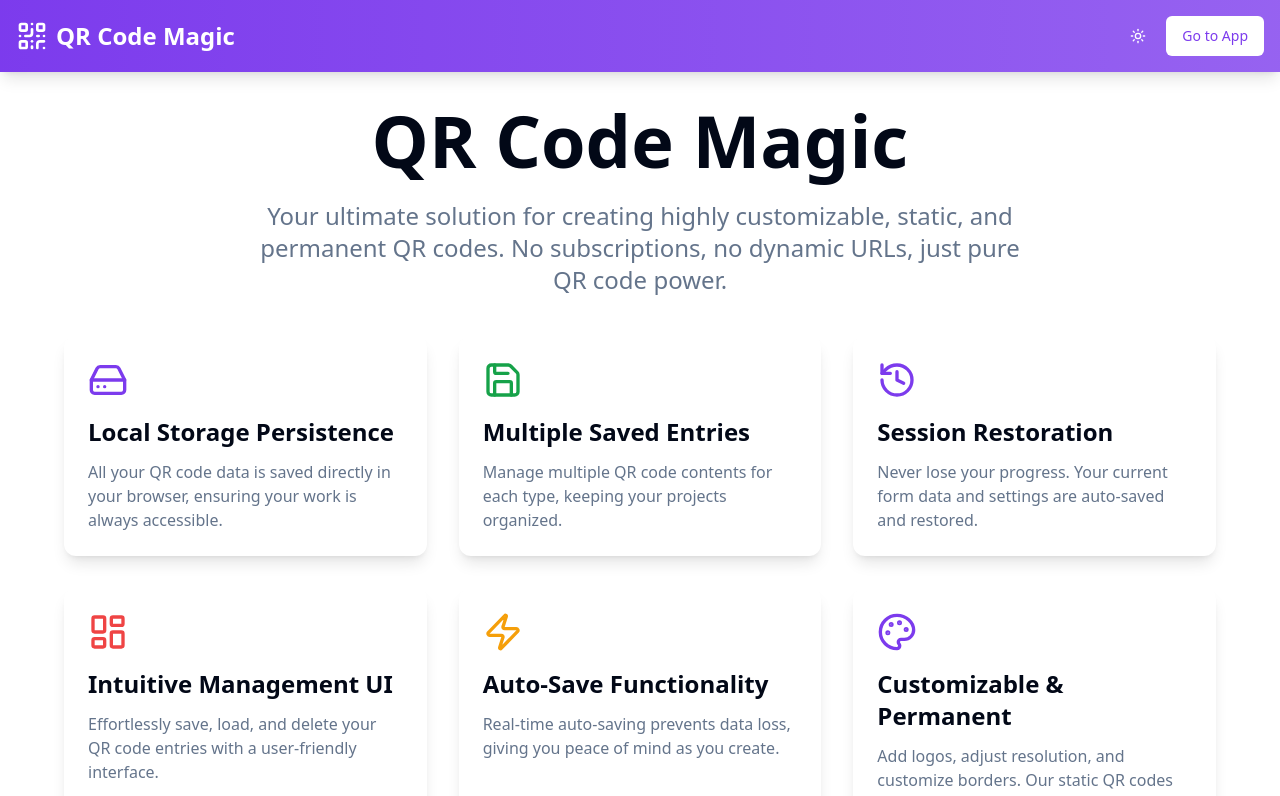
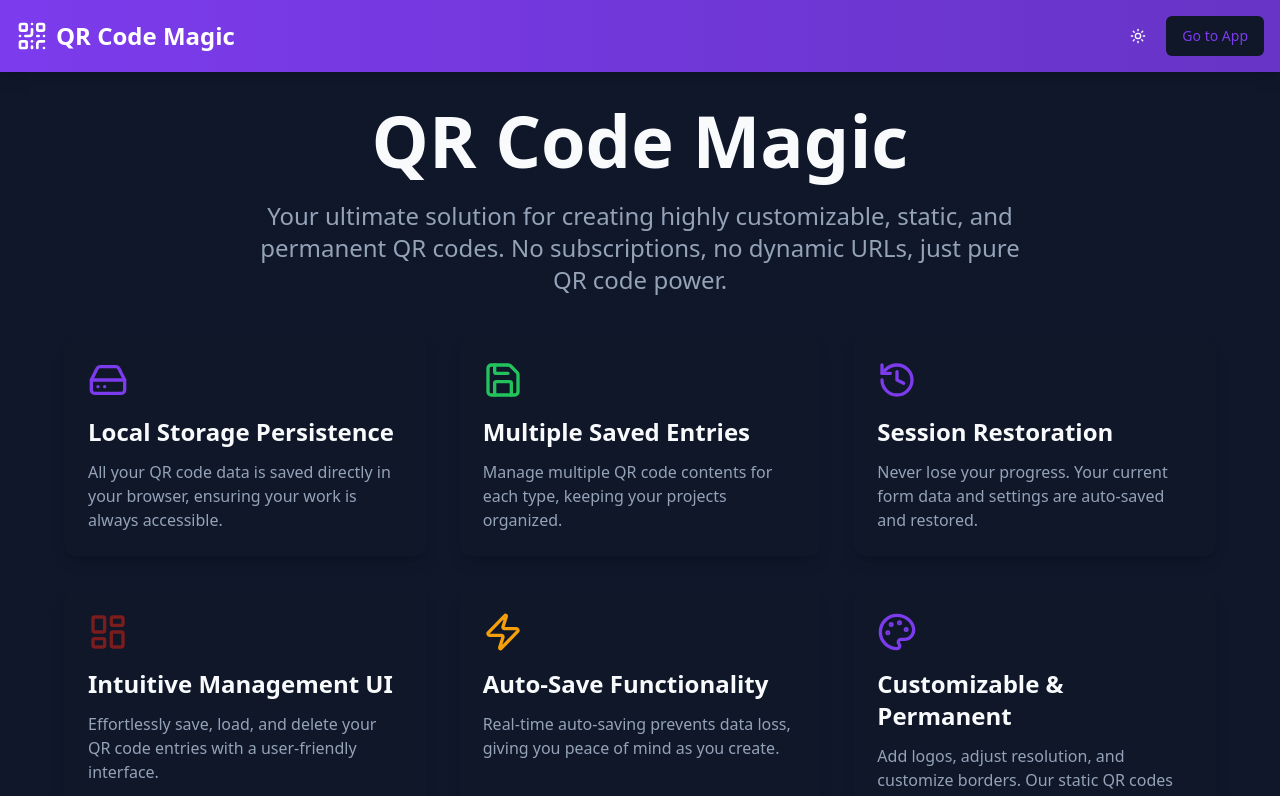
Before and after one commit to talha7k/qrcode-magic, a React (Vite) app: page / in a window 1280 px wide. Shown: the top 796 px of the page. Built offline with nearby package versions, Linux system fonts and the light colour scheme.

Commit message:
fix: resolve dark/light mode toggle not working
- Add attribute='class' to ThemeProvider for Tailwind compatibility
- Add mounted state to Header to prevent hydration mismatch
- Enable system preference detection with enableSystem prop

```diff
--- a/src/App.tsx
+++ b/src/App.tsx
@@ -12,7 +12,7 @@ const queryClient = new QueryClient();
 
 const App = () => (
   <QueryClientProvider client={queryClient}>
-    <ThemeProvider defaultTheme="dark" storageKey="qr-magic-theme">
+    <ThemeProvider attribute="class" defaultTheme="dark" enableSystem storageKey="qr-magic-theme">
       <TooltipProvider>
         <Toaster />
         <Sonner />
--- a/src/components/Header.tsx
+++ b/src/components/Header.tsx
@@ -1,4 +1,4 @@
-import React from 'react';
+import React, { useEffect, useState } from 'react';
 import { motion } from 'framer-motion';
 import { Link } from 'react-router-dom';
 import { useTheme } from 'next-themes';
@@ -7,10 +7,16 @@ import { QrCode, Sun, Moon } from 'lucide-react';
 
 const Header: React.FC<{ showAppButton?: boolean }> = ({ showAppButton = true }) => {
   const { theme, setTheme } = useTheme();
-  const isDark = theme === 'dark';
+  const [mounted, setMounted] = useState(false);
+
+  // useEffect only runs on the client, so we can safely show the theme toggle
+  // after the component has mounted to avoid hydration mismatch
+  useEffect(() => {
+    setMounted(true);
+  }, []);
 
   const toggleTheme = () => {
-    setTheme(isDark ? 'light' : 'dark');
+    setTheme(theme === 'dark' ? 'light' : 'dark');
   };
 
   return (
@@ -30,9 +36,9 @@ const Header: React.FC<{ showAppButton?: boolean }> = ({ showAppButton = true })
           size="icon"
           onClick={toggleTheme}
           className="text-primary-foreground hover:bg-primary-foreground/20"
-          title={isDark ? 'Switch to light mode' : 'Switch to dark mode'}
+          title={theme === 'dark' ? 'Switch to light mode' : 'Switch to dark mode'}
         >
-          {isDark ? <Sun className="h-5 w-5" /> : <Moon className="h-5 w-5" />}
+          {mounted && (theme === 'dark' ? <Sun className="h-5 w-5" /> : <Moon className="h-5 w-5" />)}
         </Button>
         {showAppButton && (
           <Link to="/app">
```
